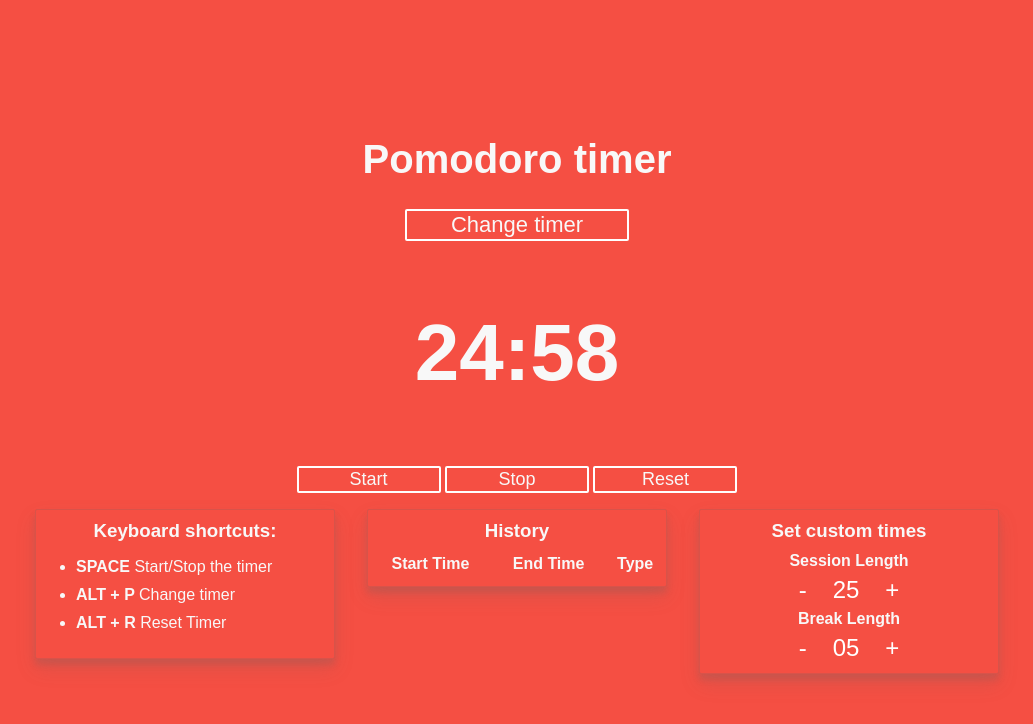
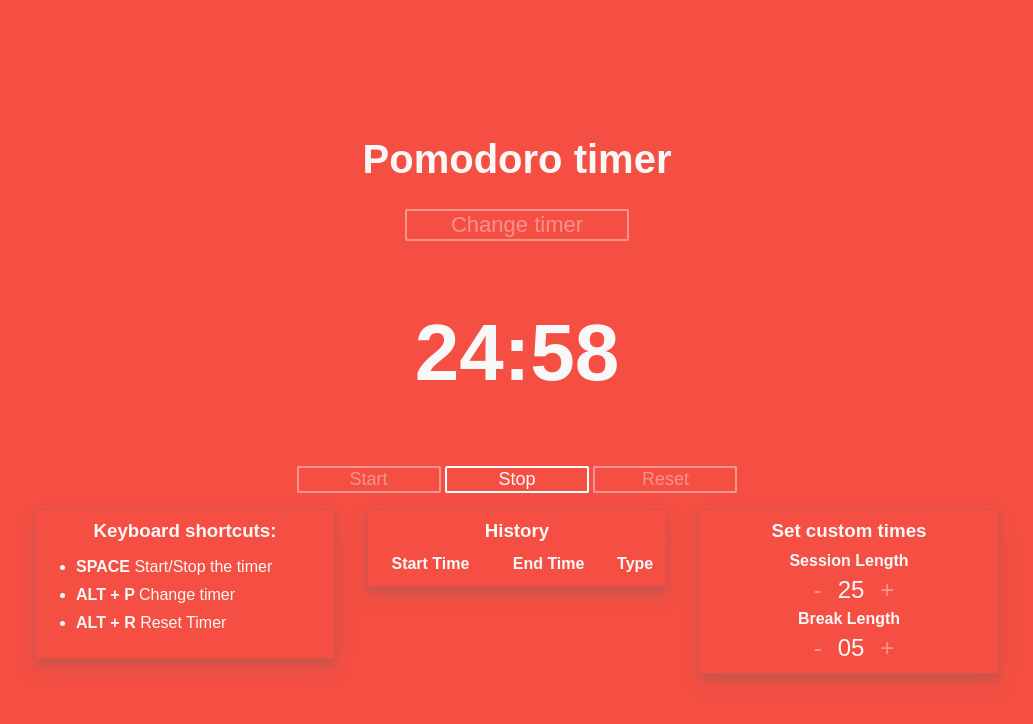
Before and after one commit to IliaTaboo/pomodoro, a website built with webpack: page index.html in a window 1280 px wide. Both pictures are taken after a click on the button "Start". Shown: the whole page, without its empty margins (123-1156 px from the left). Built offline with nearby package versions, Linux system fonts and the light colour scheme.

Commit message:
Add inactive buttons when timer is runing feature

```diff
--- a/index.html
+++ b/index.html
@@ -21,7 +21,7 @@
   </div>
   <div class="control">
     <button class="btn control-btn" id="start">Start</button>
-    <button class="btn control-btn" id="stop">Stop</button>
+    <button class="btn control-btn" id="stop" disabled>Stop</button>
     <button class="btn control-btn" id="reset">Reset</button>
   </div>
   <div class="features-container">
@@ -47,22 +47,22 @@
         </tbody>
       </table>
     </div>
-    <div class="settings features-container-block">
+    <div class="settings features-container-block" id="settings">
       <h3 class="features-container-heading hide-mobile">Set custom times</h3>
       <div class="settings-time" id="session-setting">
         <h4 class="settings-time-heading">Session Length</h4>
         <div class="settings-time-controls">
-          <button class="decrement">-</button>
+          <button class="decrement btn settings-time-controls-btn">-</button>
           <p class="decrement settings-time-controls-value" id="session-length"></p>
-          <button class="increment">+</button>
+          <button class="increment btn settings-time-controls-btn">+</button>
         </div>
       </div>
       <div class="settings-time" id="break-setting">
         <h4 class="settings-time-heading">Break Length</h4>
         <div class="settings-time-controls">
-          <button class="decrement">-</button>
+          <button class="decrement btn settings-time-controls-btn">-</button>
           <p class="decrement settings-time-controls-value" id="break-length"></p>
-          <button class="increment">+</button>
+          <button class="increment btn settings-time-controls-btn">+</button>
         </div>
       </div>
     </div>
--- a/src/scripts/main.js
+++ b/src/scripts/main.js
@@ -1,7 +1,11 @@
 import registerSW from './registerServiceWorker.js';
 import storeService from './storeService.js';
 import observable from './observable.js';
-import { updateSessionLengthDisplay, updateBreakLengthDisplay, updateSetting } from './methods.js';
+import {
+  updateSessionLengthDisplay,
+  updateBreakLengthDisplay,
+  updateSetting
+} from './updateSetting.js';
 import Timer from './timer.js';
 
 import '../styles/main.scss';
@@ -16,10 +20,10 @@ function settingsChange (e) {
   if (e.target.nodeName === 'BUTTON' && !AppTimer.isRunning()) {
     switch (this.id) {
       case 'session-setting':
-        updateSetting(sessionLength, e.target.className);
+        updateSetting(sessionLength, e.target.classList[0]);
         break;
       case 'break-setting':
-        updateSetting(breakLength, e.target.className);
+        updateSetting(breakLength, e.target.classList[0]);
         break;
       default:
         break;
@@ -29,6 +33,16 @@ function settingsChange (e) {
 
 function timerToggleHandler () {
   AppTimer.toggleTimer();
+}
+
+function disableBtn (disable) {
+  const $buttons = document.getElementsByClassName('btn');
+
+  for (let i = 0; i < $buttons.length; i++) {
+    $buttons[i].disabled = disable;
+  }
+
+  $stopBtn.disabled = !disable;
 }
 
 const sessionLength = observable();
@@ -53,10 +67,12 @@ $timerSettings.forEach(el => {
 
 $startBtn.addEventListener('click', function () {
   AppTimer.start();
+  disableBtn(true);
 });
 
 $stopBtn.addEventListener('click', function () {
   AppTimer.stop();
+  disableBtn(false);
 });
 
 document.onkeyup = function (e) {
--- a/src/styles/main.scss
+++ b/src/styles/main.scss
@@ -109,7 +109,7 @@ body {
       justify-content: center;
       align-items: center;
 
-      .increment, .decrement {
+      &-btn {
         background-color: Transparent;
         border: none;
         cursor:pointer;
@@ -122,6 +122,11 @@ body {
           transform: scale(1.2);
         }
       }
+
+      &-value {
+        margin: 0;
+        font-size: 24px;
+      }
     }
   }
 }
```
Also changed, not shown: src/scripts/updateSetting.js (renamed from src/scripts/methods.js).
